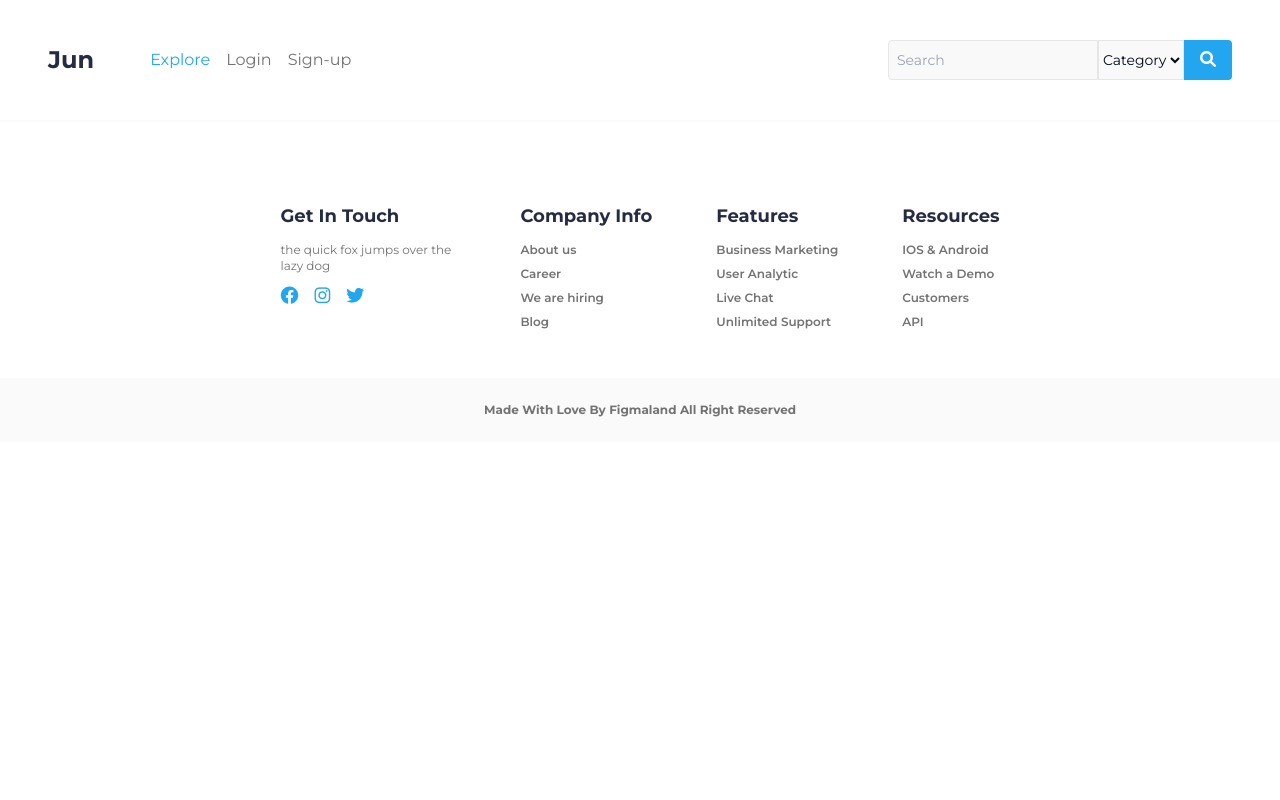
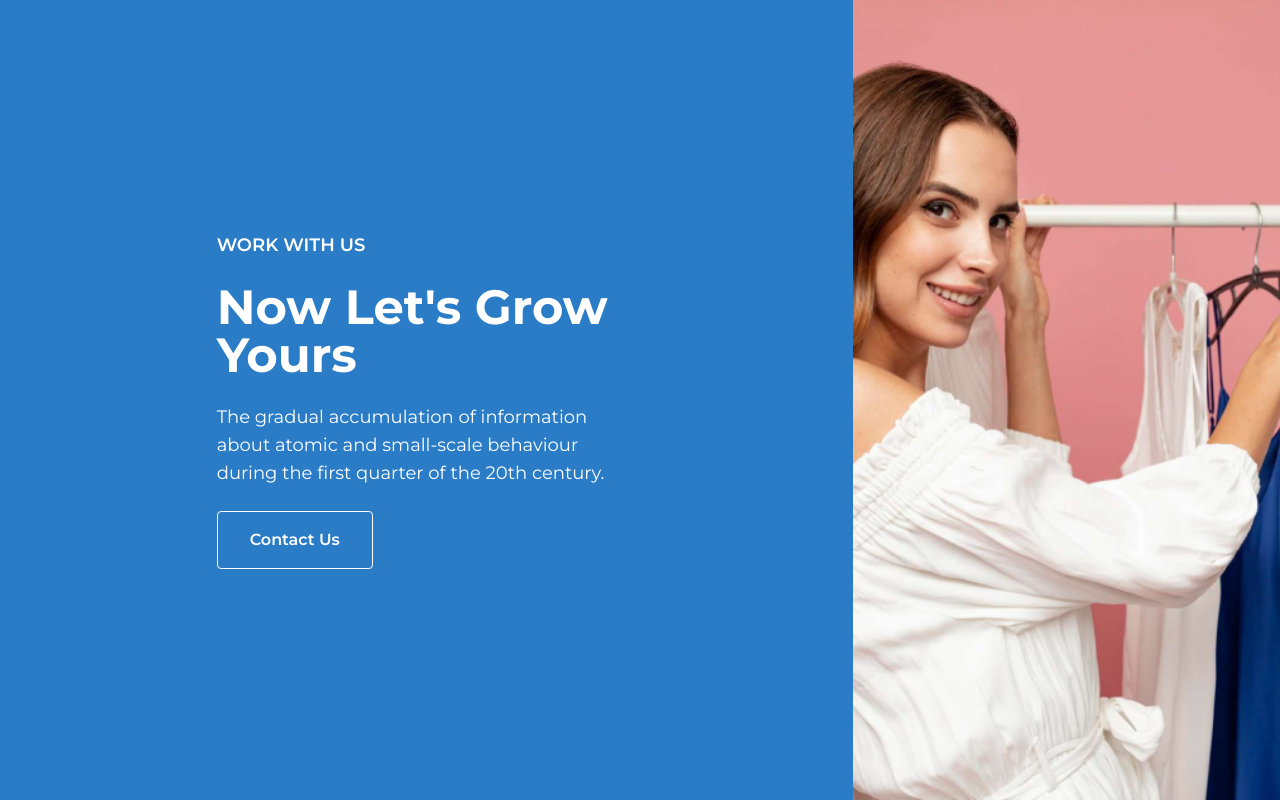
Before and after one commit to furkankizilbuga/Ecomm-project, a React (Vite) app in the folder jun/: page /contact in a window 1280 px wide. Built offline with nearby package versions, Linux system fonts and the light colour scheme.

Commit message:
contact page done

```diff
--- a/jun/src/App.jsx
+++ b/jun/src/App.jsx
@@ -2,18 +2,21 @@ import './App.css'
 import Footer from './layout/Footer'
 import Header from './layout/Header'
 import PageContent from './layout/PageContent'
-import { BrowserRouter } from 'react-router-dom'
+import { useLocation } from 'react-router-dom'
 
 
 function App() {
 
+  const location = useLocation();
+
+  const show = location.pathname !== "/contact";
 
   return (
-    <BrowserRouter>
-      <Header />
+    <>
+      {show && <Header />}
       <PageContent />
-      <Footer />
-    </BrowserRouter>
+      {show && <Footer />}
+    </>
   )
 }
 
--- a/jun/src/layout/PageContent.jsx
+++ b/jun/src/layout/PageContent.jsx
@@ -2,6 +2,7 @@ import ProductDetailPage from "@/pages/ProductDetailPage";
 import HomePage from "../pages/HomePage";
 import ShopPage from "../pages/ShopPage";
 import { Switch, Route } from "react-router-dom";
+import ContactPage from "@/pages/ContactPage";
 
 export default function PageContent() {
     return(
@@ -16,6 +17,9 @@ export default function PageContent() {
                 <Route path="/shop/product/:productId">
                     <ProductDetailPage />
                 </Route>
+                <Route path="/contact">
+                    <ContactPage />
+                </Route>
             </Switch>
         </div>
     )
--- a/jun/src/main.jsx
+++ b/jun/src/main.jsx
@@ -2,9 +2,12 @@ import { StrictMode } from 'react'
 import { createRoot } from 'react-dom/client'
 import App from './App.jsx'
 import './index.css'
+import { BrowserRouter } from 'react-router-dom'
 
 createRoot(document.getElementById('root')).render(
   <StrictMode>
-    <App />
+    <BrowserRouter>
+      <App />
+    </BrowserRouter>
   </StrictMode>,
 )
--- /dev/null
+++ b/jun/src/pages/ContactPage.jsx
@@ -0,0 +1,18 @@
+/* eslint-disable react/no-unescaped-entities */
+export default function ContactPage() {
+    return(
+        <div className="bg-[#2A7CC7] text-white flex flex-col items-center justify-center h-screen gap-20 sm:flex-row sm:justify-between sm:gap-0">
+            <div className="max-w-96 flex flex-col items-center gap-6 pt-40 sm:w-2/3 sm:items-start sm:mx-auto sm:pt-0 sm:max-w-[500px] sm:px-10">
+                <h4 className="font-semibold text-lg">WORK WITH US</h4>
+                <h2 className="text-5xl text-center max-w-72 font-bold sm:text-start sm:max-w-full">Now Let's Grow Yours</h2>
+                <p className="text-center text-lg max-w-72 sm:text-start sm:max-w-full">
+                    The gradual accumulation of information about atomic
+                    and small-scale behaviour during the first
+                    quarter of the 20th century.
+                </p>
+                <button className="border border-white px-8 py-4 rounded font-semibold">Contact Us</button>
+            </div>
+            <img className="h-1/2 w-full object-cover object-top sm:object-center sm:h-full sm:w-1/3" src="/assets/contactPageImages/contactpageimg.png" />
+        </div>
+    )
+}
```
Also changed, not shown: jun/public/assets/contactPageImages/contactpageimg.png (added).
